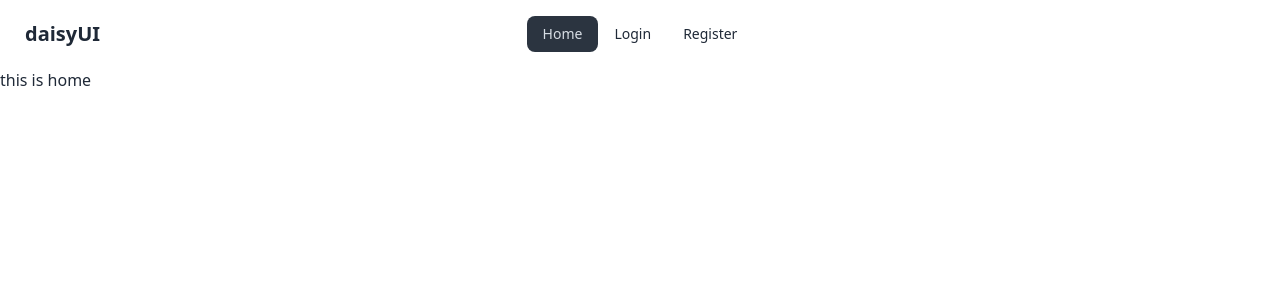
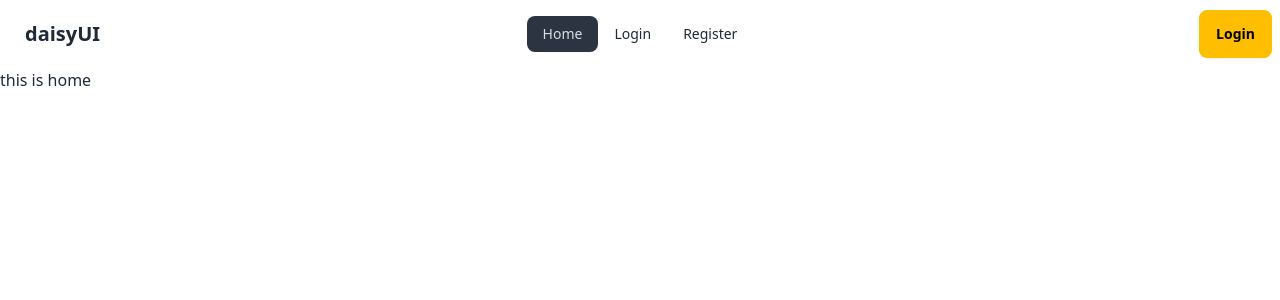
Before and after one commit to mintusikder/firebase-setup, a React (Vite) app: page / in a window 1280 px wide. Shown: the top 300 px of the page. Built offline with nearby package versions, Linux system fonts and the light colour scheme; no server answers.

Commit message:
added logOut

```diff
--- a/src/components/authProvider/AuthProvider.jsx
+++ b/src/components/authProvider/AuthProvider.jsx
@@ -7,6 +7,7 @@ import {
   onAuthStateChanged,
   signInWithEmailAndPassword,
   signInWithPopup,
+  signOut,
 } from "firebase/auth";
 import app from "../../firebase/firebase.config";
 
@@ -34,6 +35,10 @@ const AuthProvider = ({ children }) => {
   const facebook = () => {
     return signInWithPopup(auth, facebookProvider);
   };
+  // signOut
+  const logOut = () =>{
+   return signOut(auth)
+  }
   useEffect(() => {
     const unSubscribe = onAuthStateChanged(auth, (currentUser) => {
       setUser(currentUser);
@@ -51,6 +56,7 @@ const AuthProvider = ({ children }) => {
     googleLogin,
     setUser,
     facebook,
+    logOut
   };
 
   return (
--- a/src/components/navBar/NavBar.jsx
+++ b/src/components/navBar/NavBar.jsx
@@ -1,9 +1,9 @@
 import { useContext } from "react";
-import { NavLink } from "react-router-dom";
+import { Link, NavLink } from "react-router-dom";
 import { AuthContext } from "../authProvider/AuthProvider";
 
 const NavBar = () => {
-  const {user} = useContext(AuthContext)
+  const { user, logOut } = useContext(AuthContext);
   const nav = (
     <>
       <li>
@@ -17,6 +17,13 @@ const NavBar = () => {
       </li>
     </>
   );
+  const handelLogOut = () => {
+    logOut()
+      .then(() => {})
+      .catch((error) => {
+        console.error(error);
+      });
+  };
   return (
     <div className="navbar bg-base-100">
       <div className="navbar-start">
@@ -50,7 +57,19 @@ const NavBar = () => {
         <ul className="menu menu-horizontal px-1">{nav}</ul>
       </div>
       <div className="navbar-end">
-       {user && user?.email}
+        {user ? (
+          <>
+            {user.email}
+            <button onClick={handelLogOut} className="btn btn-warning">
+              LogOut
+            </button>
+          </>
+        ) : (
+          <Link className="btn btn-warning" to="/login">
+            {" "}
+            Login
+          </Link>
+        )}
       </div>
     </div>
   );
```
